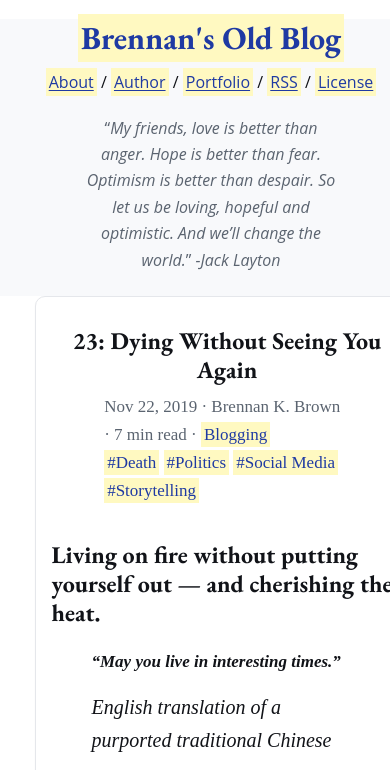
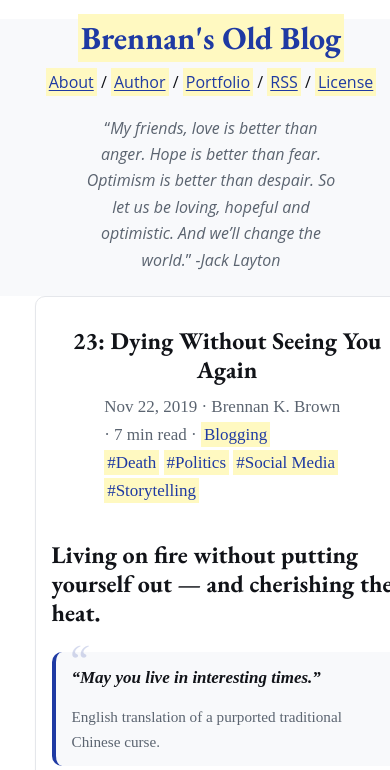
Before and after one commit to brennanbrown/old-blog, a Jekyll site: the page built from _posts/2019/2019-11-22-23-dying-without-seeing-you-again.md, in a window 390 px wide. Shown: the top 770 px of the page. Built offline with Jekyll 4.4.1, drawn with Linux system fonts in a browser that asks for light colours; comment, search, counter and statistics services are not loaded; grey boxes are pictures that could not be loaded.

```diff
--- a/css/main.css
+++ b/css/main.css
@@ -509,6 +509,51 @@ hr { border: 0; border-top: 1px solid var(--border); margin: 2rem 0; }
 .post-content pre, .post-content code { font-family: var(--font-mono); }
 .post-content pre { background: var(--bg-alt); padding: var(--space-3); border-radius: var(--radius); overflow: auto; }
 
+/* Rich blockquotes for Markdown */
+.post-content blockquote {
+  position: relative;
+  margin: var(--space-5) auto;
+  padding: var(--space-4) var(--space-5);
+  background: var(--bg-alt);
+  border-left: 4px solid var(--link);
+  border-radius: var(--radius);
+  color: var(--text);
+}
+.post-content blockquote p {
+  margin: 0 0 var(--space-3) 0;
+  text-indent: 0; /* override long-form indent inside quotes */
+  text-align: justify;
+}
+.post-content blockquote p:last-child { margin-bottom: 0; }
+.post-content blockquote em { font-style: italic; }
+.post-content blockquote strong { font-weight: 600; }
+.post-content blockquote cite {
+  display: block;
+  margin-top: var(--space-3);
+  color: var(--muted);
+  font-style: normal;
+  font-size: 0.95rem;
+}
+
+/* Optional decorative quote mark */
+.post-content blockquote::before {
+  content: "\201C"; /* Left double quotation mark */
+  position: absolute;
+  top: -14px;
+  left: 10px;
+  font-family: var(--font-serif);
+  font-size: 3rem;
+  line-height: 1;
+  color: var(--link);
+  opacity: 0.18;
+}
+
+@media (max-width: 680px) {
+  .post-content blockquote {
+    padding: var(--space-3) var(--space-4);
+  }
+}
+
 /* Quotes */
 .quote { max-width: 68ch; margin: 0.5rem auto; color: var(--muted); }
 
```
Also changed, not shown: .github/FUNDING.yml (added).
